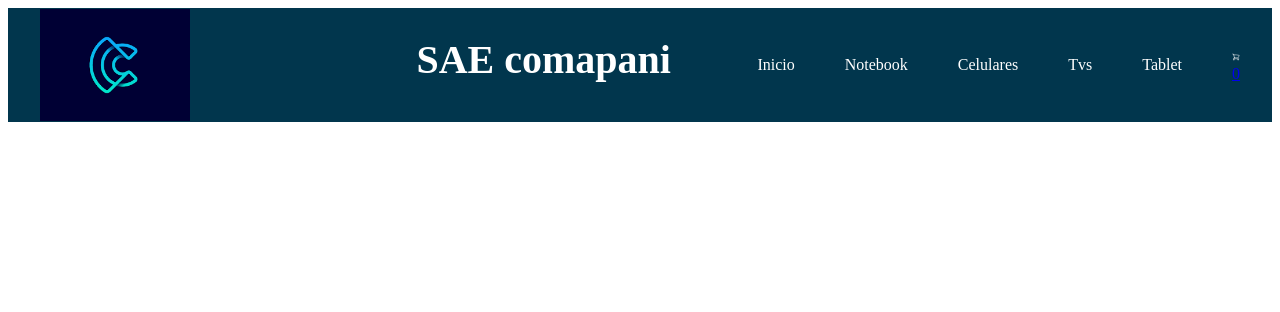
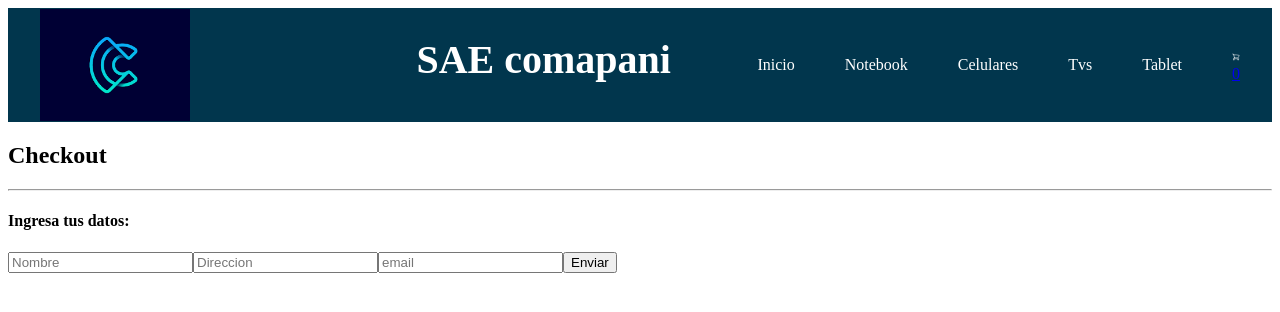
Before and after one commit to alejandrospirupulos/PreentregaReact1-Spirupulos, a React (Vite) app: page /checkout in a window 1280 px wide. Shown: the top 312 px of the page. Built offline with nearby package versions, Linux system fonts and the light colour scheme.

Commit message:
modificaciones

```diff
--- a/src/App.jsx
+++ b/src/App.jsx
@@ -8,9 +8,7 @@ import ItemDetailContainer from './components/ItemDetailContainer/ItemDetailCont
 import { CartProvider } from './context/CartContext';
 import CartView from './components/CartView/CartView';
 import { UserProvider } from './components/ItemDetail/UserContext';
-
-
-
+import Checkout from './components/Checkout/Checkout';
 
 
 function App() {
@@ -30,6 +28,7 @@ function App() {
             <Route path="/" element={<Itemlistcontainer />} />
             <Route path="/productos/:categoriaId/" element={<Itemlistcontainer />} />
             <Route path='/item/:itemId' element={<ItemDetailContainer />} />
+            <Route path="/checkout" element={<Checkout/>}/>
           </Routes>
         </BrowserRouter>
         </CartProvider>
--- a/src/components/CartView/CartView.jsx
+++ b/src/components/CartView/CartView.jsx
@@ -40,6 +40,7 @@ const CartView = () => {
                         </ul>
                         <h4>TOTAL:${totalCart()}</h4>
                         <button onClick={clearCart}>Vaciar carrito</button>
+                        <button><Link to={"/checkout"}>Terminar mi compra</Link></button>
 
 
         </section>
--- /dev/null
+++ b/src/components/Checkout/Checkout.jsx
@@ -0,0 +1,101 @@
+import React, { useContext, useState } from 'react'
+import { CartContext } from '../../context/CartContext'
+import { db } from '../firebase/config'
+import { collection, addDoc, updateDoc, getDoc, writeBatch, query, where, documentId, getDocs, doc } from 'firebase/firestore'
+import { Await } from 'react-router-dom'
+
+
+const Checkout = () => {
+
+    const { cart, totalCart, clearCart } = useContext(CartContext)
+
+    const [values, setValues] = useState({
+        nombre: "",
+        direccion: "",
+        email: "",
+    })
+
+    const [orderId, setOrderId] = useState(null)
+
+    const handleInputChange = (e) => {
+        setValues({
+            ...values,
+            [e.target.name]: e.target.value,
+        });
+    }
+
+    const handlerSubmit = async (e) => {
+        e.preventDefault();
+
+        const orden = {
+            cliente: values,
+            items: cart,
+            total: totalCart(),
+            fecha: new Date()
+        }
+
+        const batch = writeBatch(db)
+        const ordersRef = collection(db, "orders")
+        const productsRef = collection(db, 'productos')
+
+        const outOfStock = []
+        const promesas = cart.map((item) => {
+            const ref = doc(productsRef, item.id)
+            return getDoc(ref)
+        })
+
+        const docs = await Promise.all(promesas)
+        console.log(docs)
+
+        docs.forEach(doc => {
+            const item = cart.find(prod => prod.id === doc.id)
+            const stock = doc.data().stock
+
+            if (stock >= item.cantidad) {
+                batch.update(doc.ref, {
+                    stock: stock - item.cantidad
+                })
+            } else {
+                outOfStock.push(item)
+            }
+        })
+
+        if (outOfStock.length === 0) {
+            batch.commit()
+                .then(() => {
+                    addDoc(ordersRef, orden).then((doc) => {
+                        setOrderId(doc.id)
+                        clearCart()
+                    })
+                })
+        } else {
+            swal.fire("Hay items sin stock")
+        }
+    };
+
+    if (orderId) {
+        return (
+            <div>
+                <h2>Gracias por tu compra</h2>
+                <hr />
+                <p>Tu codido de orden es:{orderId}</p>
+            </div>
+        );
+    }
+
+    return (
+        <div>
+            <h2>Checkout</h2>
+            <hr />
+            <h4>Ingresa tus datos:</h4>
+            <form onSubmit={handlerSubmit}>
+                <input value={values.nombre} onChange={handleInputChange} type="text" placeholder="Nombre" name="nombre" />
+                <input value={values.direccion} onChange={handleInputChange} type="text" placeholder="Direccion" name="direccion" />
+                <input value={values.email} onChange={handleInputChange} type="email" placeholder='email' name='email' />
+                <button type="submit">Enviar</button>
+            </form>
+
+        </div>
+    )
+}
+export default Checkout
--- a/src/components/Itemslistcontainer/Itemlistcontainer.jsx
+++ b/src/components/Itemslistcontainer/Itemlistcontainer.jsx
@@ -30,7 +30,7 @@ const Itemlistcontainer = () => {
           id: doc.id
         }
       })
-        console.log(docs)
+        // console.log(docs)
         setProductos(docs)
       })
       .finally(() => setLoading(false))
--- a/src/context/UserContext.jsx
+++ b/src/context/UserContext.jsx
@@ -9,6 +9,7 @@ export const UserContext = createContext()
 export const UserProvider = ({children}) => {
     const [user,setUser] = useState ({
         email: 'saecompani@gmail.com',
+        loggen: false,
         token: 'saecompani'
 
     })
```
Also changed, not shown: src/mock/upload.js (added, +26 -0 lines).
